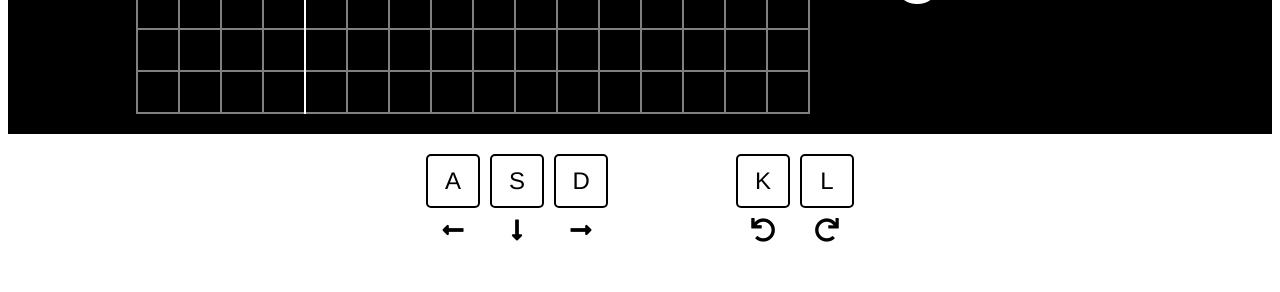
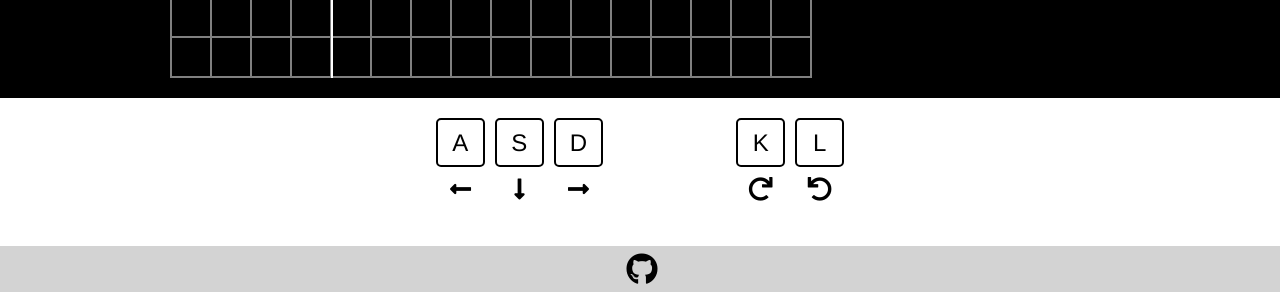
Before and after one commit to oswellchan/lumiclone, a plain HTML site: page index.html in a window 1280 px wide. Shown: the part 508-800 px from the top of the page. Drawn offline with Linux system fonts and the light colour scheme.

Commit message:
Update version

```diff
--- a/index.html
+++ b/index.html
@@ -4,7 +4,14 @@
     <meta charset="UTF-8">
     <link rel="stylesheet" href="https://use.fontawesome.com/releases/v5.2.0/css/all.css" integrity="sha384-hWVjflwFxL6sNzntih27bfxkr27PmbbK/iSvJ+a4+0owXq79v+lsFkW54bOGbiDQ" crossorigin="anonymous">
     <style>
-      .container {
+      html {
+        height: 100%;
+      }
+      body {
+        margin: 0;
+        min-height: 100%;
+      }
+      .instructions {
         display: flex;
         justify-content: center;
         margin: 20px;
@@ -36,18 +43,35 @@
         justify-content: center;
         border-radius: 5px;
         border: 2px solid black;
-        width: 50px;
-        height: 50px;
+        width: 45px;
+        height: 45px;
         font-family: "helvetica";
         text-align: center;
         vertical-align: middle;
         margin: 0px 5px 10px 5px;
       }
+      .ghlink {
+        color: inherit;
+        text-decoration: none;
+        font-size: 2em;
+        margin: 5px;
+      }
+      .finger {
+        font-size: 2em;
+      }
+      .footer {
+        position:absolute;
+        text-align: center;
+        bottom:0;
+        width:100%;
+        background: lightgrey;
+        padding: 2px;
+      }
     </style>
   </head>
   <body>
     <div id="app"></div>
-    <div class="container">
+    <div class="instructions">
       <div class="keycapContainer left">
         <div class="keyGroup">
           <div class="keycap">A</div>
@@ -66,13 +90,16 @@
       <div class="keycapContainer right">
         <div class="keyGroup">
           <div class="keycap">K</div>
-          <i class="fas fa-undo"></i>
+          <i class="fas fa-redo"></i>
         </div>
         <div class="keyGroup">
           <div class="keycap">L</div>
-          <i class="fas fa-redo"></i>
+          <i class="fas fa-undo"></i>
         </div>
       </div>
-    <div>
+    </div>
+    <div class="footer">
+      <a class="fab fa-github ghlink" href="https://github.com/oswellchan/lumiclone"></a>
+    </div>
   <script type="text/javascript" src="lumiclone.js"></script></body>
 </html>
```
Also changed, not shown: lumiclone.js.
